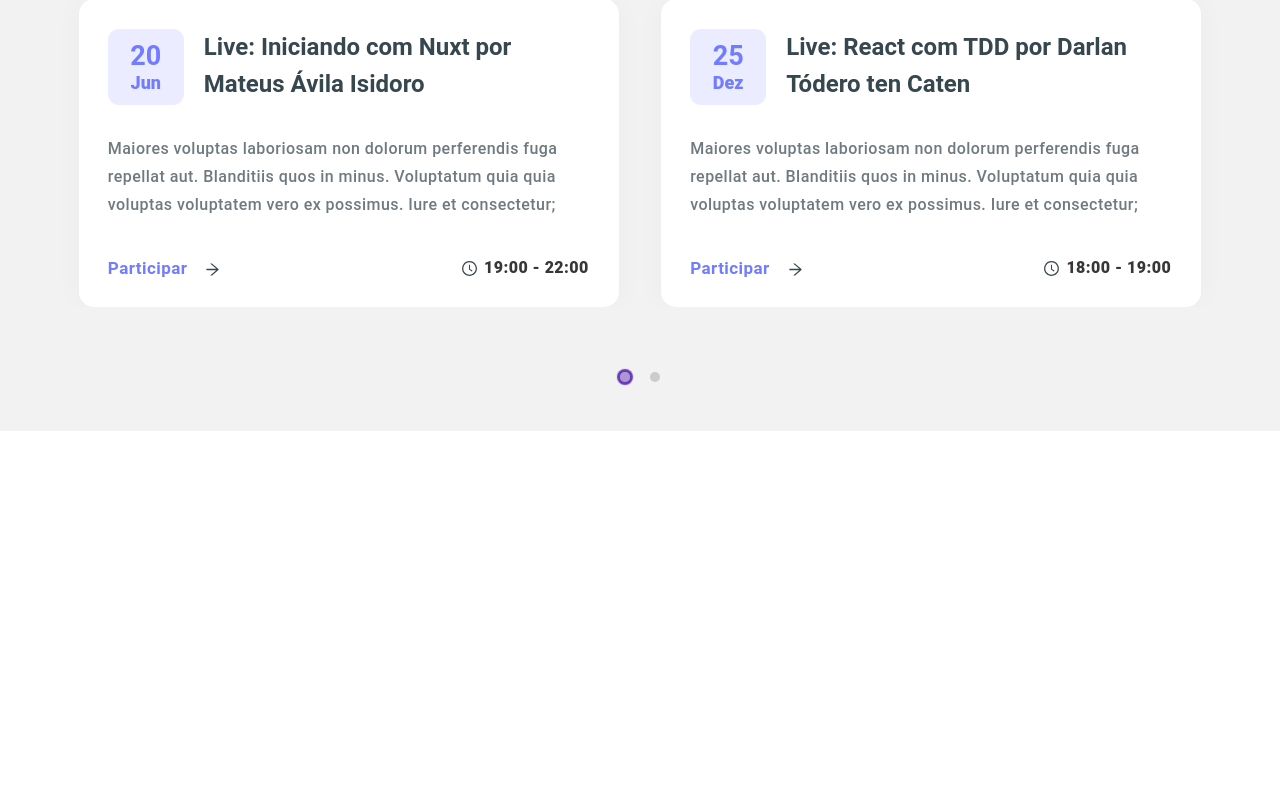
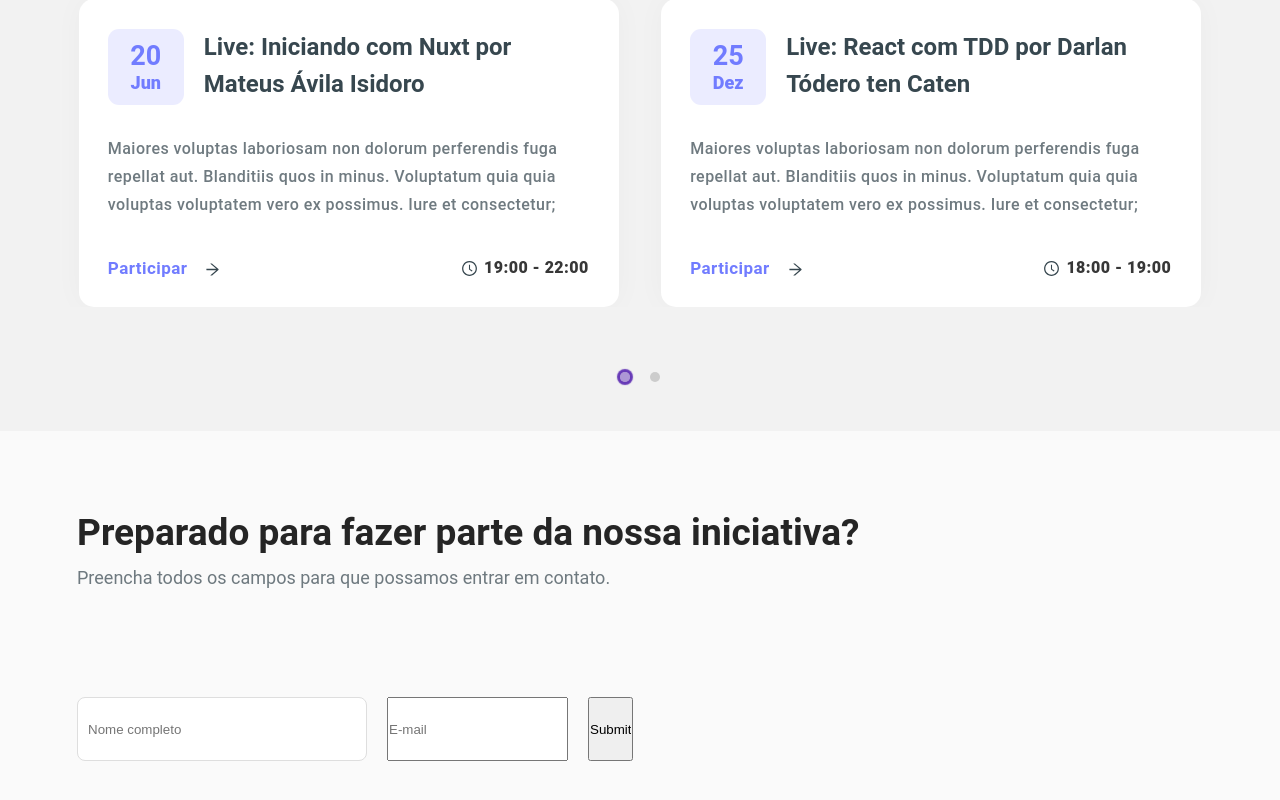
Before and after one commit to Wiilderson/Desafio-Techpeople, a React (Vite) app: page / in a window 1280 px wide. Shown: the part 2785-3585 px from the top of the page. Before the commit the page ends 3216 px from the top, so only its background shows below. Built offline with nearby package versions, Linux system fonts and the light colour scheme.

Commit message:
Parte 1 do componente formulário: realizado conteúdo e estilizando input.

```diff
--- a/package.json
+++ b/package.json
@@ -8,12 +8,15 @@
     "preview": "vite preview"
   },
   "dependencies": {
+    "@hookform/resolvers": "^2.8.8",
     "react": "^17.0.2",
     "react-dom": "^17.0.2",
     "react-elastic-carousel": "^0.11.5",
+    "react-hook-form": "^7.30.0",
     "react-icons": "^4.3.1",
     "react-multi-carousel": "^2.8.0",
-    "styled-components": "^5.3.3"
+    "styled-components": "^5.3.3",
+    "yup": "^0.32.11"
   },
   "devDependencies": {
     "@types/react": "^17.0.33",
--- /dev/null
+++ b/src/Components/Formulario/Forms.tsx
@@ -0,0 +1,55 @@
+import { Container, FormsContainer, Input, TextForms } from "./Styled";
+import { useForm } from "react-hook-form";
+import { yupResolver } from "@hookform/resolvers/yup";
+import * as yup from "yup";
+
+interface FormInputs {
+  fullName: string;
+  email: string;
+  fone: number;
+}
+
+const phoneNumber = /\([1-9]{2}\) 9[1-9]\d{3}-\d{4}/;
+
+const formSchema = yup
+  .object({
+    fullName: yup.string().required(),
+    email: yup.string().email().required(),
+    phone: yup.string().matches(phoneNumber),
+  })
+  .required();
+
+function Forms() {
+  const {
+    register,
+    handleSubmit,
+    formState: { errors },
+  } = useForm<FormInputs>({
+    resolver: yupResolver(formSchema),
+  });
+  const onSubmit = (data: FormInputs) => console.log(data);
+
+  return (
+    <Container>
+      <TextForms>
+        <h1>Preparado para fazer parte da nossa iniciativa?</h1>
+
+        <p>Preencha todos os campos para que possamos entrar em contato.</p>
+      </TextForms>
+
+      <FormsContainer>
+        <form onSubmit={handleSubmit(onSubmit)}>
+          <Input {...register("fullName")} placeholder="Nome completo" />
+          <p>{errors.fullName?.message}</p>
+
+          <input {...register("email")} placeholder="E-mail" />
+          <p>{errors.email?.message}</p>
+
+          <input type="submit" />
+        </form>
+      </FormsContainer>
+    </Container>
+  );
+}
+
+export default Forms;
--- /dev/null
+++ b/src/Components/Formulario/Styled.ts
@@ -0,0 +1,63 @@
+import styled from "styled-components";
+
+export const Container = styled.div`
+  display: flex;
+  flex-direction: column;
+  width: 100%;
+  height: 379px;
+  margin: auto;
+  background-color: #fafafa;
+`;
+export const TextForms = styled.div`
+  width: 1126px;
+  margin: auto;
+  margin-top: 80px;
+  h1 {
+    font-family: "Roboto", sans-serif;
+    font-style: normal;
+    font-weight: 700;
+    font-size: 37px;
+    line-height: 43px;
+    color: #252525;
+  }
+
+  p {
+    font-family: "Roboto", sans-serif;
+    font-style: normal;
+    font-weight: 400;
+    font-size: 18px;
+    line-height: 47px;
+    color: rgba(55, 71, 79, 0.72);
+  }
+`;
+
+export const FormsContainer = styled.div`
+  width: 100%;
+  display: flex;
+  margin: auto;
+
+  form {
+    gap: 10px;
+    margin: auto;
+    width: 1126px;
+    display: flex;
+  }
+`;
+
+export const Input = styled.input`
+  width: 290px;
+  height: 64px;
+  background: #ffffff;
+  border: 1px solid #dedede;
+  box-sizing: border-box;
+  border-radius: 8px;
+  padding: 10px;
+
+  &:focus {
+    outline: none;
+    background: #ffffff;
+    border: 2px solid #909090;
+    box-sizing: border-box;
+    border-radius: 8px;
+  }
+`;
--- a/src/Pages/Main.tsx
+++ b/src/Pages/Main.tsx
@@ -1,5 +1,6 @@
 import Agenda from "../Components/Agenda/Agenda";
 import Compromisso from "../Components/Commitment/Compromisso";
+import Forms from "../Components/Formulario/Forms";
 import Header from "../Components/Header/Header";
 import Home from "../Components/Home";
 import News from "../Components/News/News";
@@ -16,6 +17,7 @@ function Main() {
       <Compromisso />
       <News />
       <Agenda />
+      <Forms />
     </>
   );
 }
```
Also changed, not shown: 1 other file (tests, documents, lock files or other folders).
